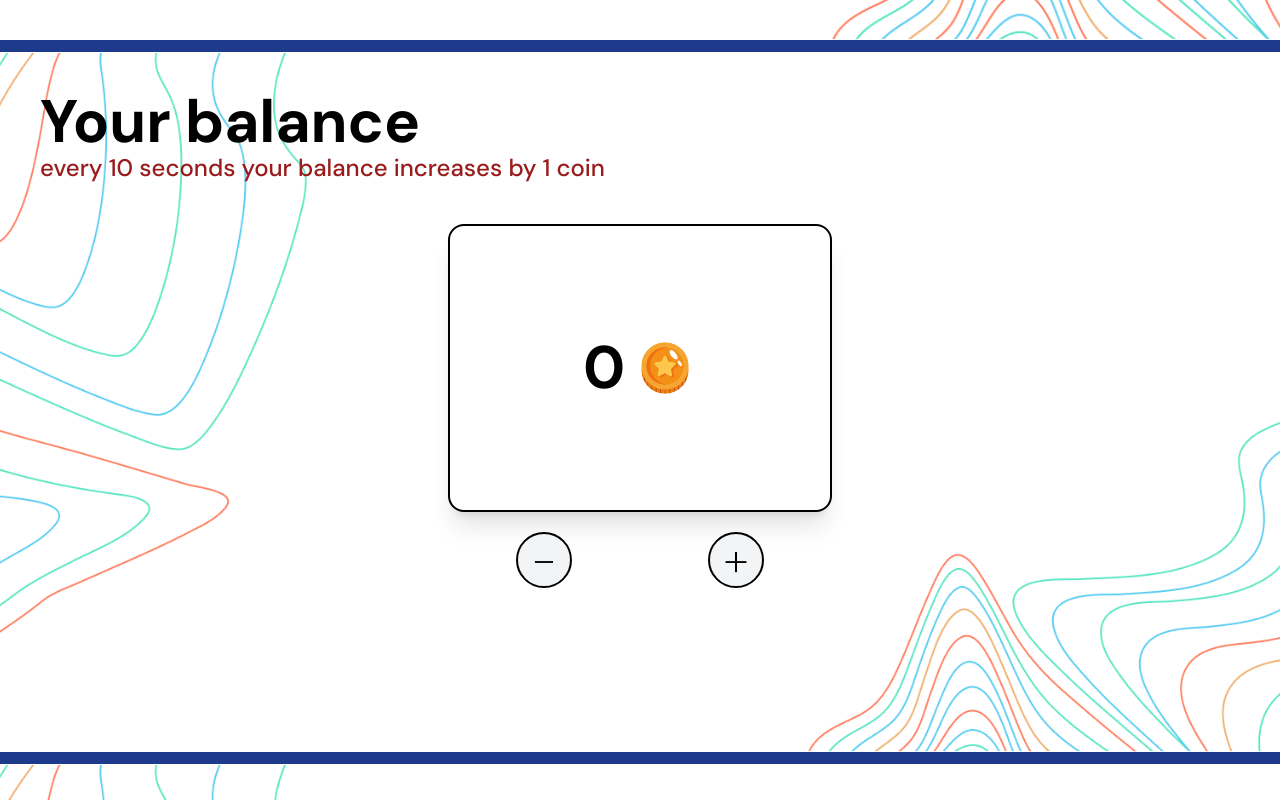
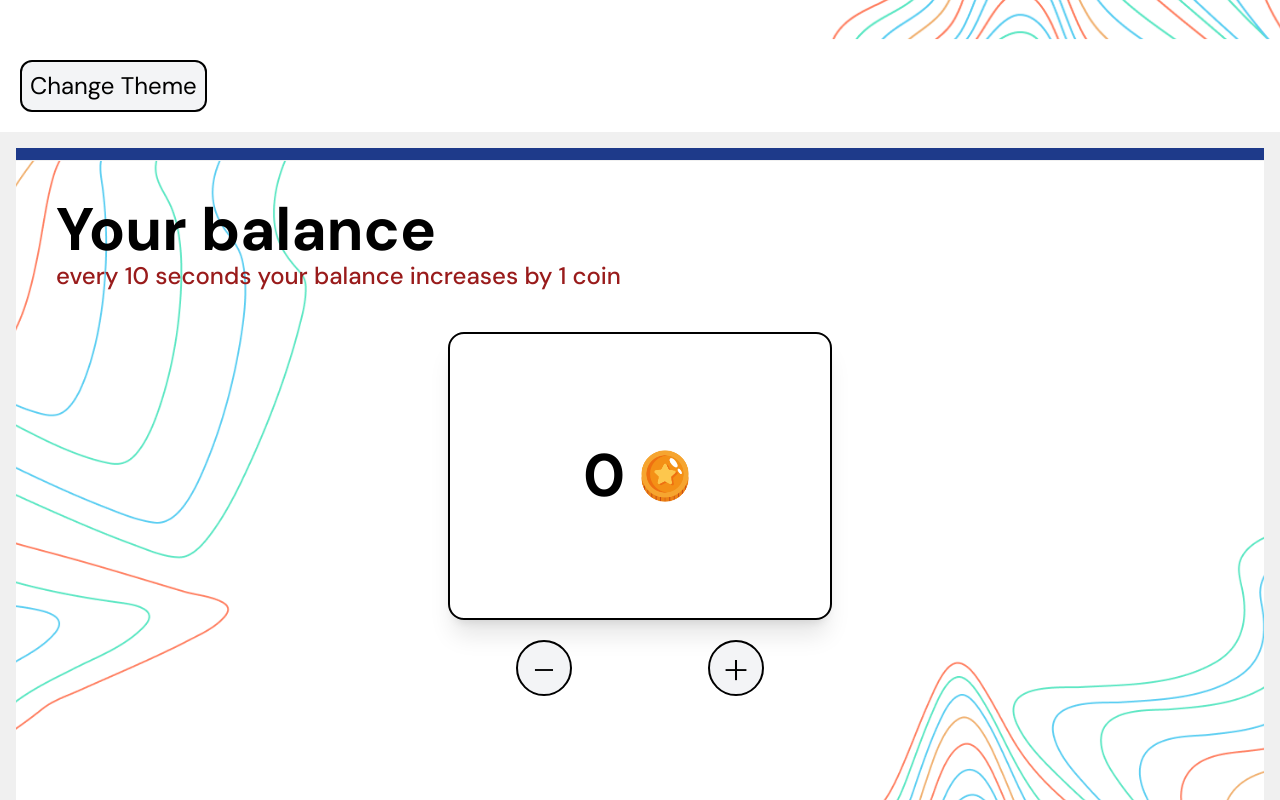
Before and after one commit to Nickolazy/react-app, a React (Vite) app: page / in a window 1280 px wide. Shown: the part 4700-5500 px from the top of the page. Built offline with nearby package versions, Linux system fonts and the light colour scheme.

Commit message:
Add two color themes

```diff
--- a/src/App.jsx
+++ b/src/App.jsx
@@ -5,18 +5,21 @@ import AboutPage from "./components/pages/AboutPage";
 import Footer from "./components/Footer";
 import TaskPage from "./components/pages/TaskPage";
 
+import { ThemeProvider, useTheme } from './components/ThemeContext';
+
 const App = () => {
   return (
     <>
-      <HelloPage />
-      <DestinationsPage />
-      <ExperiensesPage />
-      <AboutPage />
-
-      <TaskPage />
-      <Footer/>
+      <ThemeProvider>
+        <HelloPage />
+        <DestinationsPage />
+        <ExperiensesPage />
+        <AboutPage />
+        <TaskPage />
+        <Footer />
+      </ThemeProvider>
     </>
   )
 }
 
-export default App
+export default App;
--- a/src/components/Balance.jsx
+++ b/src/components/Balance.jsx
@@ -5,7 +5,6 @@ const Balance = () => {
   const [balance, setBalance] = useState(0);
 
   useEffect(() => {
-    console.log(balance);
     const interval = setInterval(() =>
       setBalance((prev) => prev + 1), 10000);
 
@@ -26,7 +25,7 @@ const Balance = () => {
 
   return (
     <div className='w-96 flex flex-col items-center gap-5'>
-      <div className='w-full h-72 border-2 border-black bg-white shadow-xl
+      <div className='w-full h-72 border-2 border-black shadow-xl
         rounded-2xl flex justify-center items-center gap-2 select-none'>
         <p className='font-bold text-6xl'>
         {balance}
--- a/src/components/Header.jsx
+++ b/src/components/Header.jsx
@@ -13,7 +13,7 @@ const Header = () => {
     <header className="flex items-center justify-between gap-10 text-lg font-bold lg:mr-36">
       <div className='flex gap-10 xl:gap-20 items-center'>
         <img
-          src="/react-app/src/assets/icons/logo.svg"
+          src="./react-app/src/assets/icons/logo.svg"
           alt="logo"
           className='cursor-pointer select-none'
         />
--- /dev/null
+++ b/src/components/ThemeContext.jsx
@@ -0,0 +1,19 @@
+import React, { createContext, useContext, useState } from 'react';
+
+const ThemeContext = createContext();
+
+export const useTheme = () => useContext(ThemeContext);
+
+export const ThemeProvider = ({ children }) => {
+  const [theme, setTheme] = useState('light');
+
+  const changeTheme = (newTheme) => {
+    setTheme(newTheme);
+  };
+
+  return (
+    <ThemeContext.Provider value={{ theme, changeTheme }}>
+      {children}
+    </ThemeContext.Provider>
+  );
+};
--- a/src/components/pages/TaskPage.jsx
+++ b/src/components/pages/TaskPage.jsx
@@ -2,11 +2,27 @@ import React from 'react'
 import BalancePage from './BalancePage'
 import ToDoListPage from './ToDoListPage'
 
+import { useTheme } from '../ThemeContext'
+
 const TaskPage = () => {
+  const { theme, changeTheme } = useTheme();
+
   return (
     <>
-    <BalancePage />
-    <ToDoListPage />
+    <button onClick={() => changeTheme(theme === 'light' ? 'dark' : 'light')}
+      className="text-black text-2xl p-2 border-2 border-black bg-gray-100 hover:bg-gray-200
+        active:scale-95 rounded-xl m-5">
+
+      Change Theme
+    </button>
+    <div className={`min-h-screen p-4
+      ${theme === 'light' ? 'bg-light-bg text-light-text'
+      : theme === 'dark' ? 'bg-dark-bg text-dark-text'
+      : 'bg-green-bg text-green-text'} transition-colors`}>
+
+      <BalancePage />
+      <ToDoListPage />
+    </div>
     </>
   )
 }
--- a/tailwind.config.js
+++ b/tailwind.config.js
@@ -10,8 +10,13 @@ export default {
         roboto: ['"Roboto"', "sans serif"],
         dmSans: ['"DM Sans"', "sans-serif"]
       },
-      backgroundImage: {
-        'hello_page': "url('./hello_page_backgr.png')",
+      colors: {
+        'light-bg': '#f0f0f0',
+        'light-text': '#333',
+        'dark-bg': '#333',
+        'dark-text': '#f0f0f0',
+        'green-bg': '#4CAF50',
+        'green-text': '#fff',
       }
     },
   },
```
